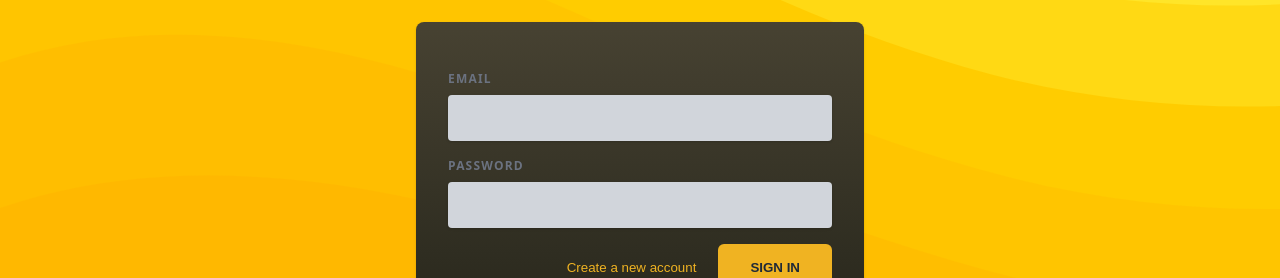
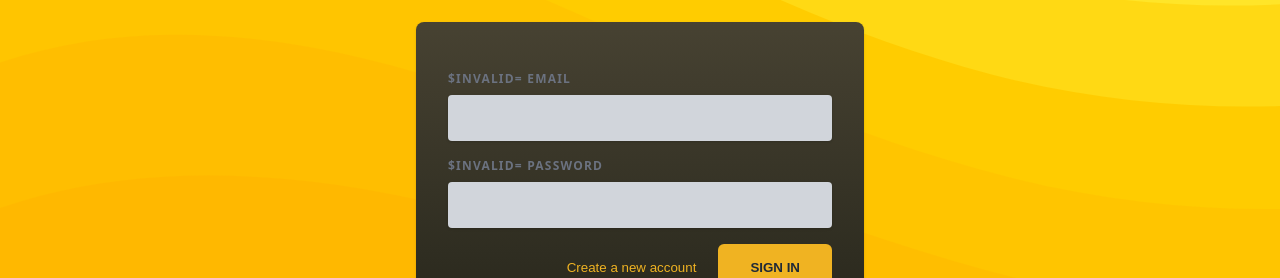
Before and after one commit to zntb/React-Course, a React (Vite) app in the folder 4-ReactArt/: page / in a window 1280 px wide. Shown: the part 367-645 px from the top of the page. Built offline with nearby package versions, Linux system fonts and the light colour scheme.

Commit message:
Creating Reusable Components & Component Combinations

```diff
--- a/4-ReactArt/src/components/AuthInputs.jsx
+++ b/4-ReactArt/src/components/AuthInputs.jsx
@@ -1,47 +1,13 @@
 import { useState } from 'react';
 import { styled } from 'styled-components';
+import Button from './Button';
+import Input from './Input';
 
 const controlContainer = styled.div`
   display: flex;
   flex-direction: column;
   gap: 0.5rem;
   margin-bottom: 1.5rem;
-`;
-
-const Label = styled.label`
-  display: block;
-  margin-bottom: 0.5rem;
-  font-size: 0.75rem;
-  font-weight: 700;
-  letter-spacing: 0.1em;
-  text-transform: uppercase;
-  color: ${({ $invalid }) => ($invalid ? '#f87171' : '#6b7280')};
-`;
-
-const Input = styled.input`
-  width: 100%;
-  padding: 0.75rem 1rem;
-  line-height: 1.5;
-  background-color: ${({ $invalid }) => ($invalid ? '#fed2d2' : '#d1d5db')};
-  color: ${({ $invalid }) => ($invalid ? '#ef4444' : '#374151')};
-  border: 1px solid ${({ $invalid }) => ($invalid ? '#f73f3f' : 'transparent')};
-  border-radius: 0.25rem;
-  box-shadow: 0 1px 3px 0 rgba(0, 0, 0, 0.1), 0 1px 2px 0 rgba(0, 0, 0, 0.06);
-`;
-
-const Button = styled.button`
-  padding: 1rem 2rem;
-  font-weight: 600;
-  text-transform: uppercase;
-  border-radius: 0.25rem;
-  color: #1f2937;
-  background-color: #f0b322;
-  border-radius: 6px;
-  border: none;
-
-  &:hover {
-    background-color: #f0920e;
-  }
 `;
 
 export default function AuthInputs() {
@@ -67,25 +33,21 @@ export default function AuthInputs() {
   return (
     <div id="auth-inputs">
       <controlContainer>
-        <p className="paragraph">
-          {/* Dynamic conditional classes */}
-          <Label $invalid={emailNotValid}>Email</Label>
         <Input
-            $invalid={emailNotValid}
+          label="Email"
+          invalid={emailNotValid}
           type="email"
           onChange={(event) => handleInputChange('email', event.target.value)}
         />
-        </p>
-        <p className="paragraph">
-          <Label $invalid={passwordNotValid}>Password</Label>
+
         <Input
-            $invalid={passwordNotValid}
+          label="Password"
+          invalid={passwordNotValid}
           type="password"
           onChange={(event) =>
             handleInputChange('password', event.target.value)
           }
         />
-        </p>
       </controlContainer>
       <div className="actions">
         <button type="button" className="text-button">
--- /dev/null
+++ b/4-ReactArt/src/components/Button.jsx
@@ -0,0 +1,18 @@
+import { styled } from 'styled-components';
+
+const Button = styled.button`
+  padding: 1rem 2rem;
+  font-weight: 600;
+  text-transform: uppercase;
+  border-radius: 0.25rem;
+  color: #1f2937;
+  background-color: #f0b322;
+  border-radius: 6px;
+  border: none;
+
+  &:hover {
+    background-color: #f0920e;
+  }
+`;
+
+export default Button;
--- /dev/null
+++ b/4-ReactArt/src/components/Input.jsx
@@ -0,0 +1,33 @@
+import { styled } from 'styled-components';
+
+const Label = styled.label`
+  display: block;
+  margin-bottom: 0.5rem;
+  font-size: 0.75rem;
+  font-weight: 700;
+  letter-spacing: 0.1em;
+  text-transform: uppercase;
+  color: ${({ $invalid }) => ($invalid ? '#f87171' : '#6b7280')};
+`;
+
+const Input = styled.input`
+  width: 100%;
+  padding: 0.75rem 1rem;
+  line-height: 1.5;
+  background-color: ${({ $invalid }) => ($invalid ? '#fed2d2' : '#d1d5db')};
+  color: ${({ $invalid }) => ($invalid ? '#ef4444' : '#374151')};
+  border: 1px solid ${({ $invalid }) => ($invalid ? '#f73f3f' : 'transparent')};
+  border-radius: 0.25rem;
+  box-shadow: 0 1px 3px 0 rgba(0, 0, 0, 0.1), 0 1px 2px 0 rgba(0, 0, 0, 0.06);
+`;
+
+export default function CustomInput({ label, invalid, ...props }) {
+  return (
+    <p>
+      <Label>
+        $invalid={invalid} {label}
+      </Label>
+      <Input $invalid={invalid} {...props} />
+    </p>
+  );
+}
```
Lines whose indentation alone changed are shown as unchanged.
